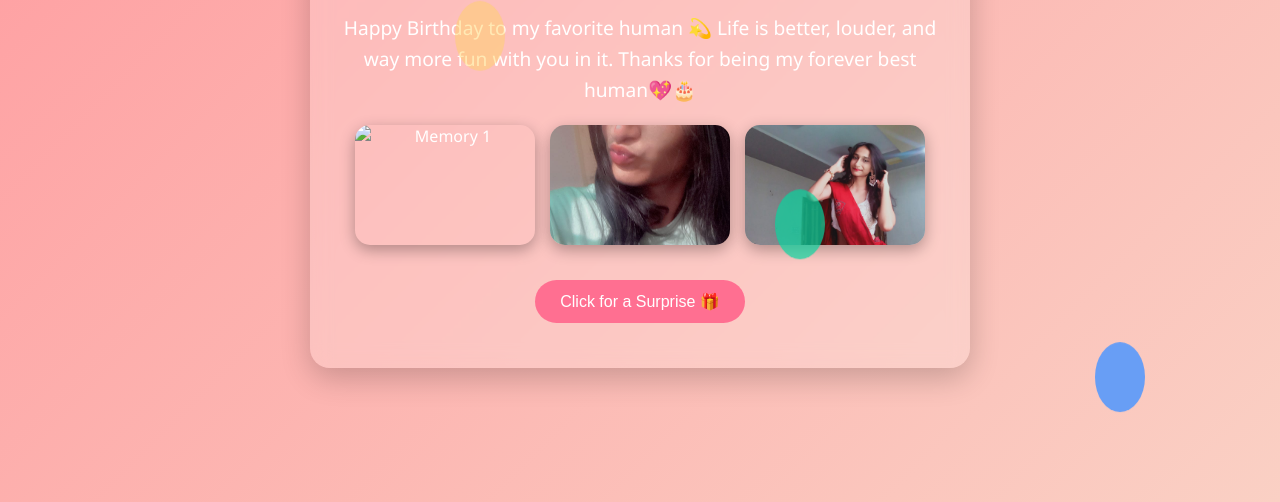
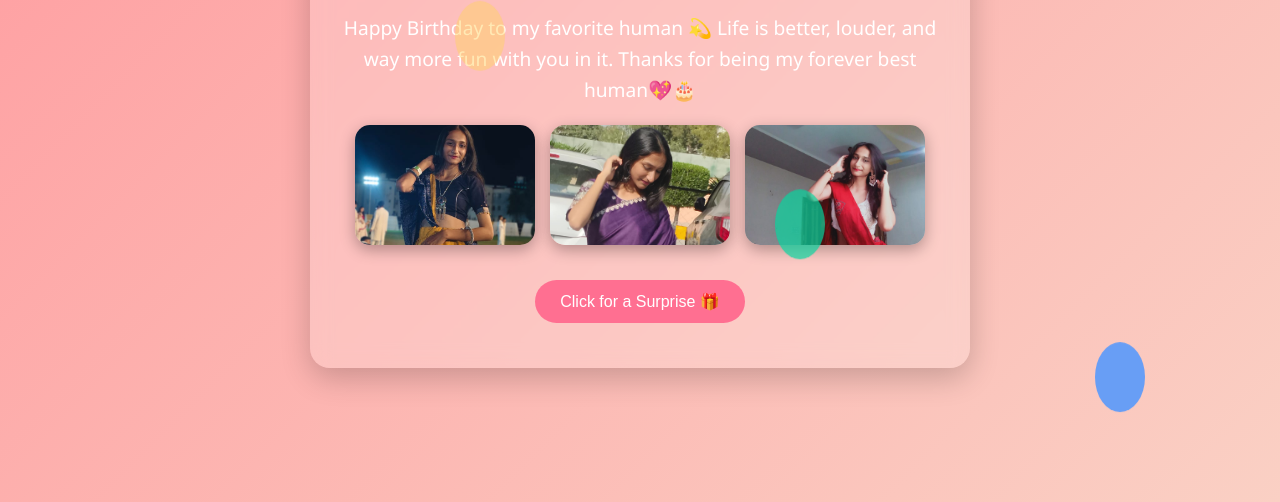
Before and after one commit to Tushar-18/Birthday-, a plain HTML site: page index.html in a window 1280 px wide. Shown: the part 338-840 px from the top of the page. Drawn offline with Linux system fonts and the light colour scheme.

Commit message:
Update index.html

```diff
--- a/index.html
+++ b/index.html
@@ -126,8 +126,8 @@ Thanks for being my forever best human💖🎂
 
       <div class="gallery">
         <!-- Replace these images with your real photos -->
-        <img src="images/.jpeg" alt="Memory 1">
-        <img src="images/image9.jpeg" alt="Memory 2">
+        <img src="images/image8.jpeg" alt="Memory 1">
+        <img src="images/image11.jpeg" alt="Memory 2">
         <img src="images/image10.jpeg" alt="Memory 3">
       </div>
       <p style="font-size:0.9rem; margin-top:10px;">
```
